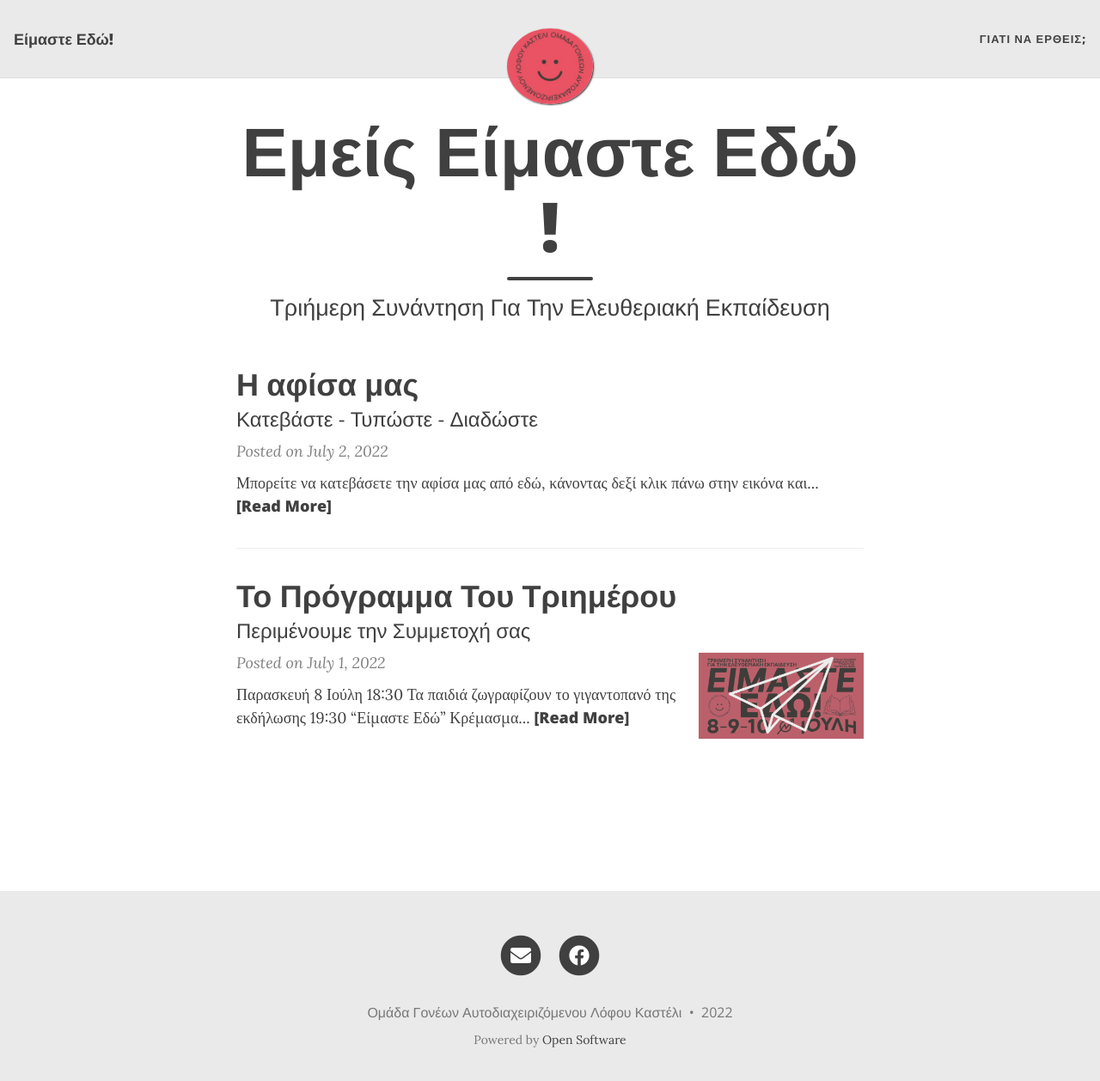
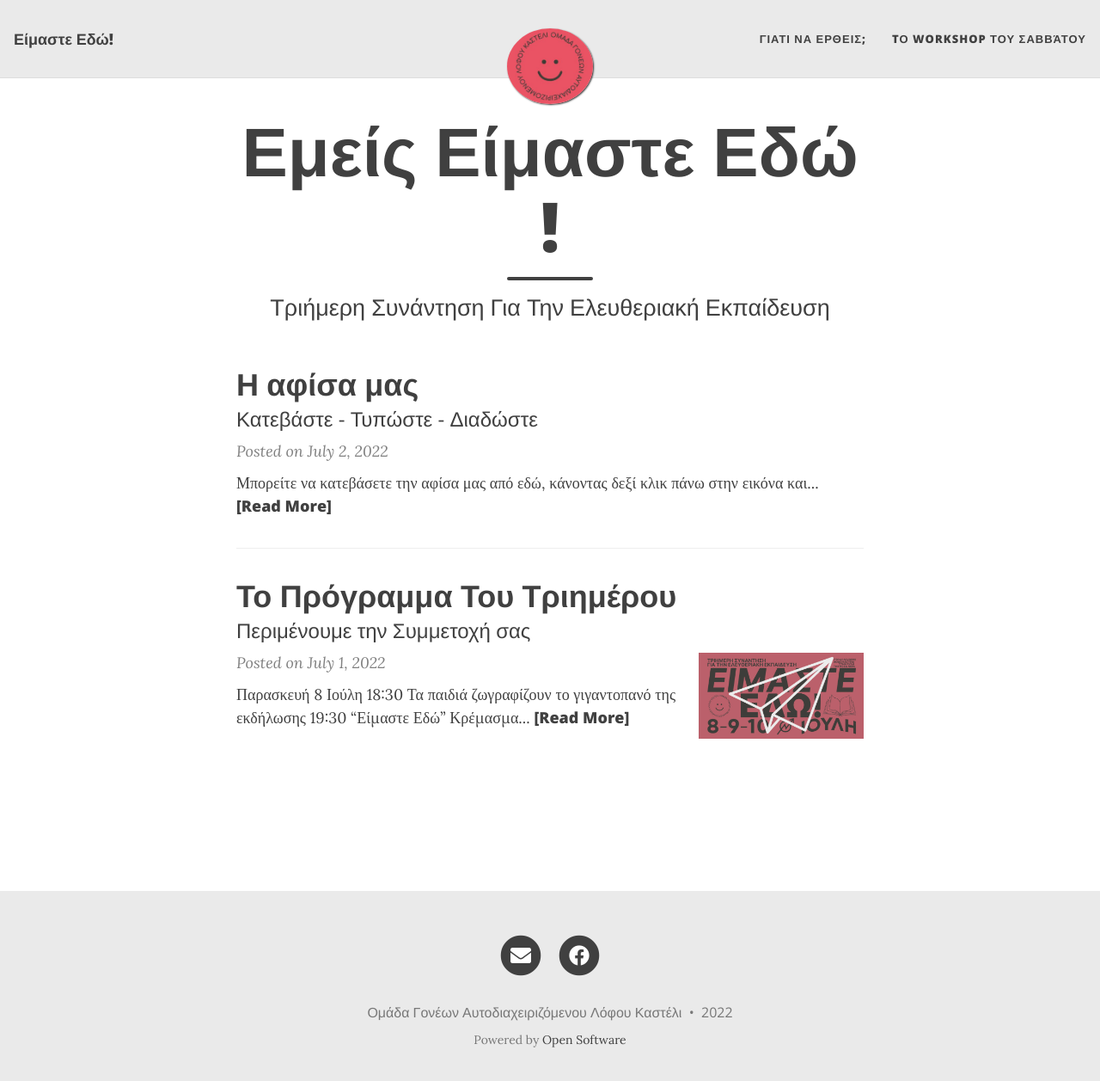
Before and after one commit to Trihmero/sch, a Jekyll site: the page built from index.html, in a window 1280 px wide and 1270 px high. Shown: the top 1257 px of the window at 86% size. Built offline with Jekyll 4.4.1, drawn with Linux system fonts in a browser that asks for light colours; nearby versions of some CDN libraries; the list of posts is cut into pages by our own code.

Commit message:
Update _config.yml

```diff
--- a/_config.yml
+++ b/_config.yml
@@ -14,6 +14,7 @@ author: Ομάδα Γονέων Αυτοδιαχειριζόμενου Λόφο
 
 navbar-links:
   Γιατι Να Ερθεις;: "aboutme"
+  Tο Workshop Του Σαββάτου: "wshp"
 #  Resources:
 #    - Link Here: "https://moshpit.org"
 #    - Link Here: "https://www.somelink.org/"
```
